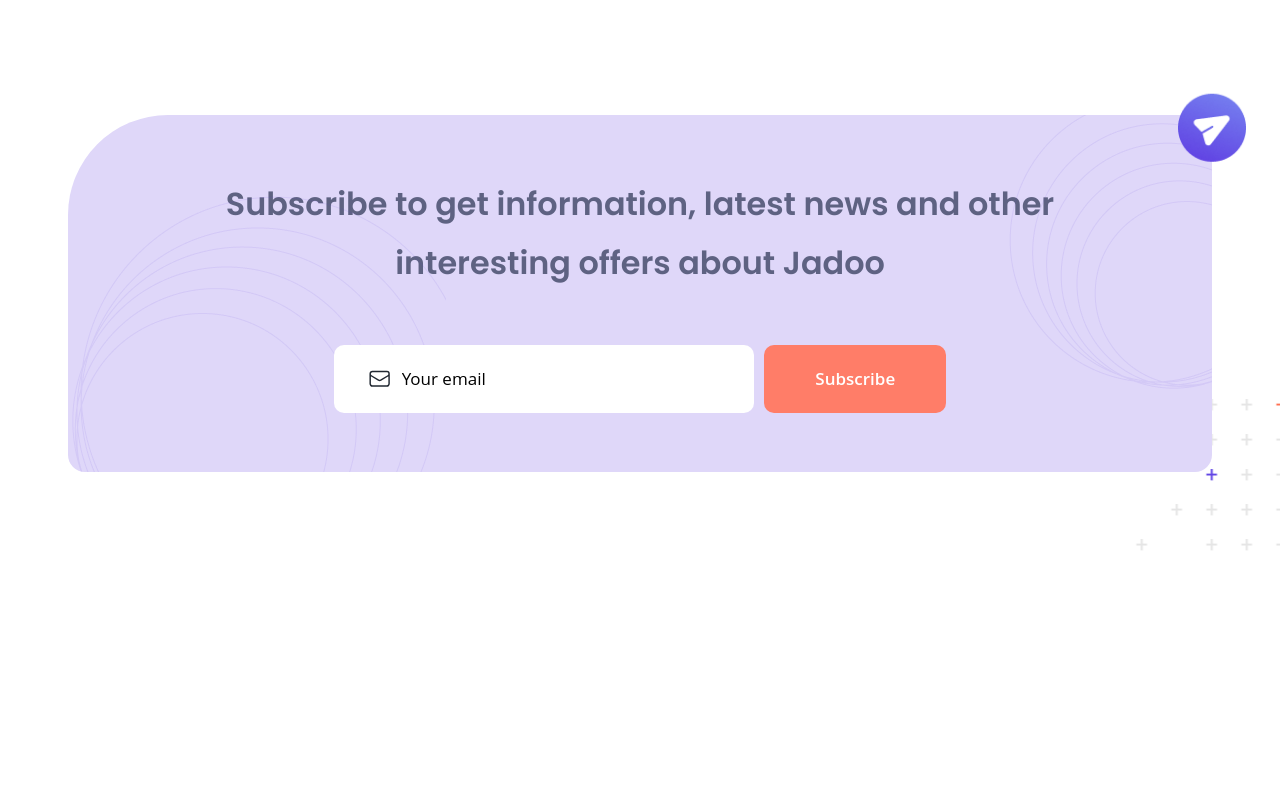
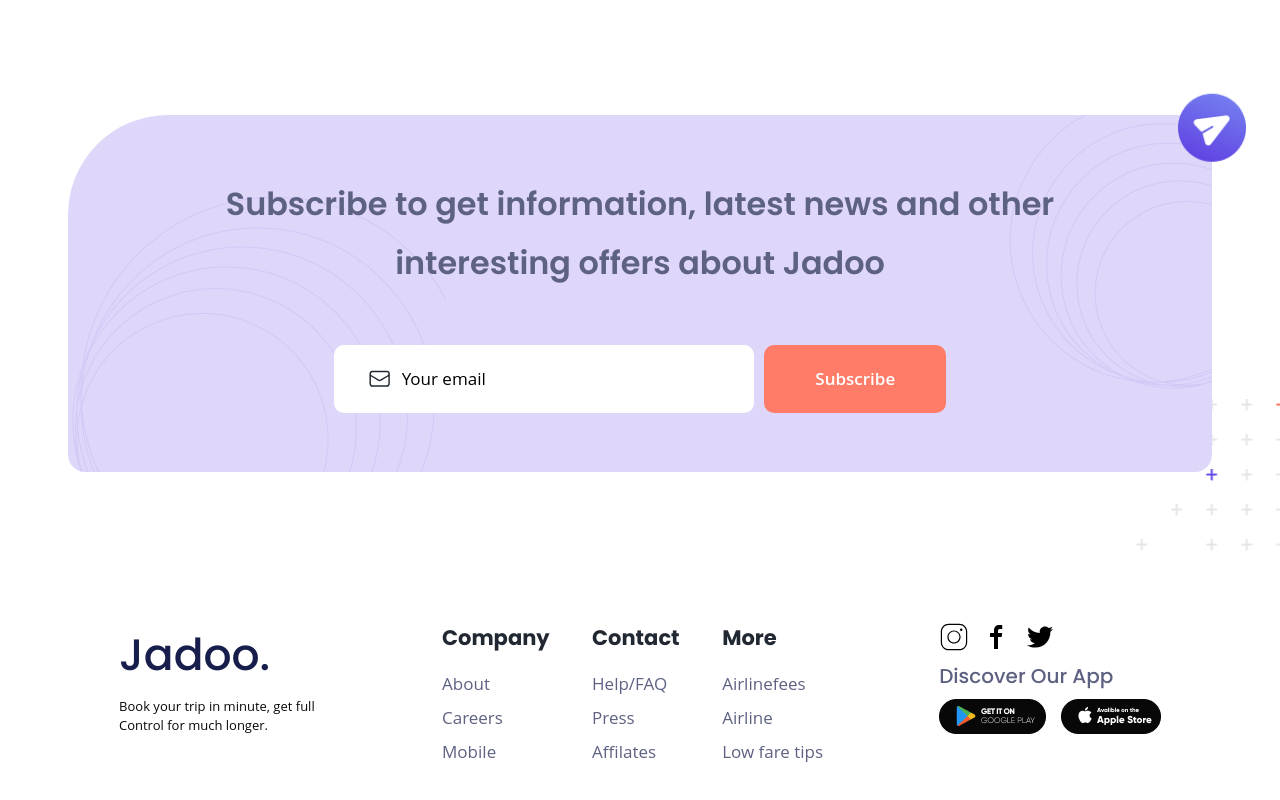
Before and after one commit to AsadKhan-11/Jadoo, a React (Vite) app: page / in a window 1280 px wide. Shown: the part 3375-4175 px from the top of the page. Before the commit the page ends 3932 px from the top, so only its background shows below. Built offline with nearby package versions, Linux system fonts and the light colour scheme; a web font is replaced by a local one.

Commit message:
Create Footer

```diff
--- a/src/App.jsx
+++ b/src/App.jsx
@@ -7,6 +7,7 @@
 import Bookings from "./Sections/Bookings/Bookings";
 import Testimonials from "./Sections/Testimonials/Testimonials";
 import Subscribe from "./Sections/Subscribe/Subscribe";
+import Footer from "./Sections/Footer/Footer";
 
 function App() {
   return (
@@ -18,6 +19,7 @@
       <Bookings />
       <Testimonials />
       <Subscribe />
+      <Footer />
     </div>
   );
 }
--- /dev/null
+++ b/src/Sections/Footer/Footer.jsx
@@ -0,0 +1,85 @@
+import React from "react";
+import Data from "../../data/FooterData";
+import Image1 from "../../assets/Google.png";
+import Image2 from "../../assets/Store.png";
+const Footer = () => {
+  return (
+    <section className="py-[50px] lg:pt-[100px]">
+      <div className="max-w-[80rem] h-auto px-12 mx-auto w-full lg:px-16">
+        <div className="flex flex-col gap-6 flex-wrap md:flex-row md:justify-between md:px-12 ">
+          <div className="flex flex-col gap-2">
+            <h2 className="text-[44px] poppins-text text-[#181E4B] ">Jadoo.</h2>
+            <div className="w-[207px] text-[13px] text-[#080809]">
+              Book your trip in minute, get full Control for much longer.
+            </div>
+          </div>
+
+          <div className="flex flex-col gap-10 md:flex-row md:justify-between ">
+            {Data.map((data, index) => (
+              <ul key={index} className="flex flex-col gap-2 ">
+                <li className="poppins-text text-[21px] font-bold pb-2">
+                  {data.headers}
+                </li>
+                {data.links.map((links, i) => (
+                  <li key={i} className="text-[#5E6282]">
+                    {links}
+                  </li>
+                ))}
+              </ul>
+            ))}
+          </div>
+
+          <div className="flex flex-col gap-2">
+            <div className="flex gap-3">
+              <svg
+                xmlns="http://www.w3.org/2000/svg"
+                x="0px"
+                y="0px"
+                width="30"
+                height="30"
+                viewBox="0 0 50 50"
+              >
+                <path d="M 16 3 C 8.8324839 3 3 8.8324839 3 16 L 3 34 C 3 41.167516 8.8324839 47 16 47 L 34 47 C 41.167516 47 47 41.167516 47 34 L 47 16 C 47 8.8324839 41.167516 3 34 3 L 16 3 z M 16 5 L 34 5 C 40.086484 5 45 9.9135161 45 16 L 45 34 C 45 40.086484 40.086484 45 34 45 L 16 45 C 9.9135161 45 5 40.086484 5 34 L 5 16 C 5 9.9135161 9.9135161 5 16 5 z M 37 11 A 2 2 0 0 0 35 13 A 2 2 0 0 0 37 15 A 2 2 0 0 0 39 13 A 2 2 0 0 0 37 11 z M 25 14 C 18.936712 14 14 18.936712 14 25 C 14 31.063288 18.936712 36 25 36 C 31.063288 36 36 31.063288 36 25 C 36 18.936712 31.063288 14 25 14 z M 25 16 C 29.982407 16 34 20.017593 34 25 C 34 29.982407 29.982407 34 25 34 C 20.017593 34 16 29.982407 16 25 C 16 20.017593 20.017593 16 25 16 z"></path>
+              </svg>
+
+              <svg
+                xmlns="http://www.w3.org/2000/svg"
+                x="0px"
+                y="0px"
+                width="30"
+                height="30"
+                viewBox="0 0 30 30"
+              >
+                <path d="M12,27V15H8v-4h4V8.852C12,4.785,13.981,3,17.361,3c1.619,0,2.475,0.12,2.88,0.175V7h-2.305C16.501,7,16,7.757,16,9.291V11 h4.205l-0.571,4H16v12H12z"></path>
+              </svg>
+
+              <svg
+                xmlns="http://www.w3.org/2000/svg"
+                x="0px"
+                y="0px"
+                width="30"
+                height="30"
+                viewBox="0 0 30 30"
+              >
+                <path d="M28,6.937c-0.957,0.425-1.985,0.711-3.064,0.84c1.102-0.66,1.947-1.705,2.345-2.951c-1.03,0.611-2.172,1.055-3.388,1.295 c-0.973-1.037-2.359-1.685-3.893-1.685c-2.946,0-5.334,2.389-5.334,5.334c0,0.418,0.048,0.826,0.138,1.215 c-4.433-0.222-8.363-2.346-10.995-5.574C3.351,6.199,3.088,7.115,3.088,8.094c0,1.85,0.941,3.483,2.372,4.439 c-0.874-0.028-1.697-0.268-2.416-0.667c0,0.023,0,0.044,0,0.067c0,2.585,1.838,4.741,4.279,5.23 c-0.447,0.122-0.919,0.187-1.406,0.187c-0.343,0-0.678-0.034-1.003-0.095c0.679,2.119,2.649,3.662,4.983,3.705 c-1.825,1.431-4.125,2.284-6.625,2.284c-0.43,0-0.855-0.025-1.273-0.075c2.361,1.513,5.164,2.396,8.177,2.396 c9.812,0,15.176-8.128,15.176-15.177c0-0.231-0.005-0.461-0.015-0.69C26.38,8.945,27.285,8.006,28,6.937z"></path>
+              </svg>
+            </div>
+            <div className="text-[20px] poppins-text text-[#5E6282]">
+              Discover Our App
+            </div>
+            <div className="flex gap-3.5">
+              <div>
+                <img src={Image1} alt="Google Play" />
+              </div>
+              <div>
+                <img src={Image2} alt="Apple Store" />
+              </div>
+            </div>
+          </div>
+        </div>
+      </div>
+    </section>
+  );
+};
+
+export default Footer;
--- /dev/null
+++ b/src/data/FooterData.js
@@ -0,0 +1,7 @@
+const FooterData = [
+  { headers: "Company", links: ["About", "Careers", "Mobile"] },
+  { headers: "Contact", links: ["Help/FAQ", "Press", "Affilates"] },
+  { headers: "More", links: ["Airlinefees", "Airline", "Low fare tips"] },
+];
+
+export default FooterData;
```
Also changed, not shown: src/assets/Google.png (added), src/assets/Store.png (added).
